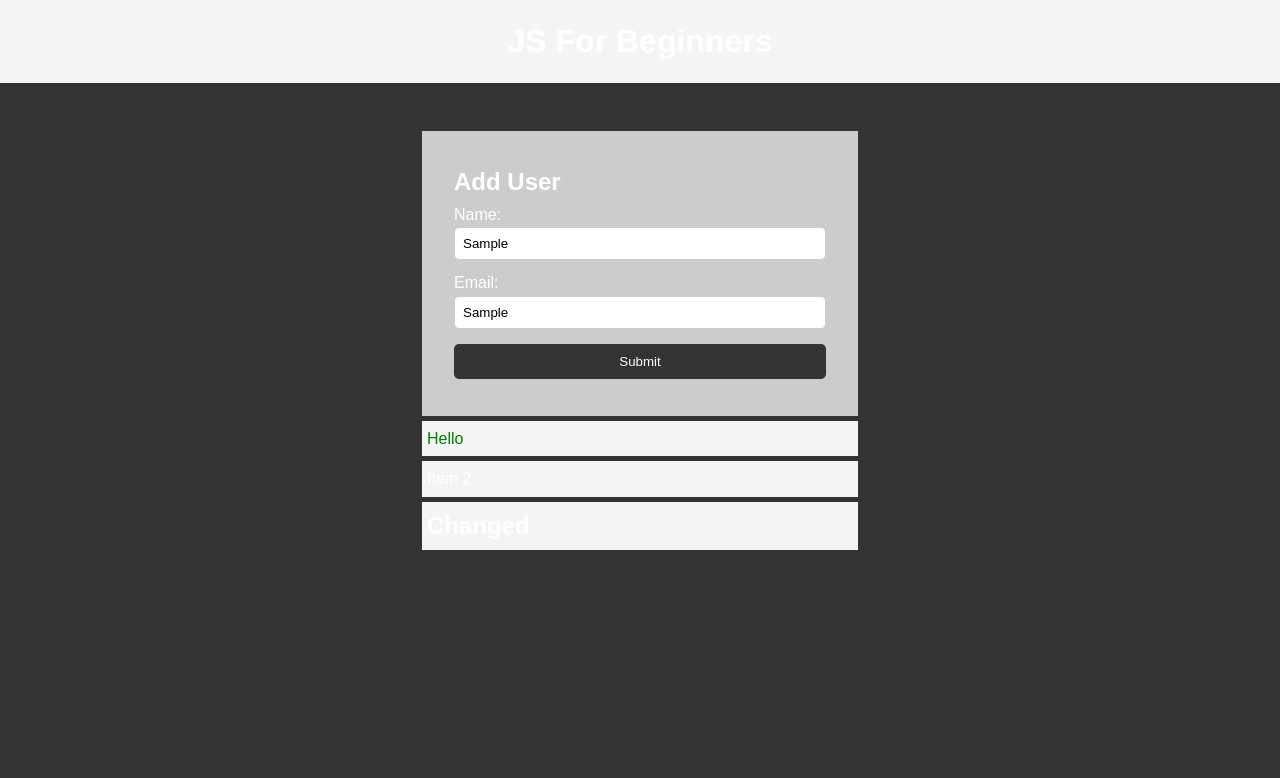
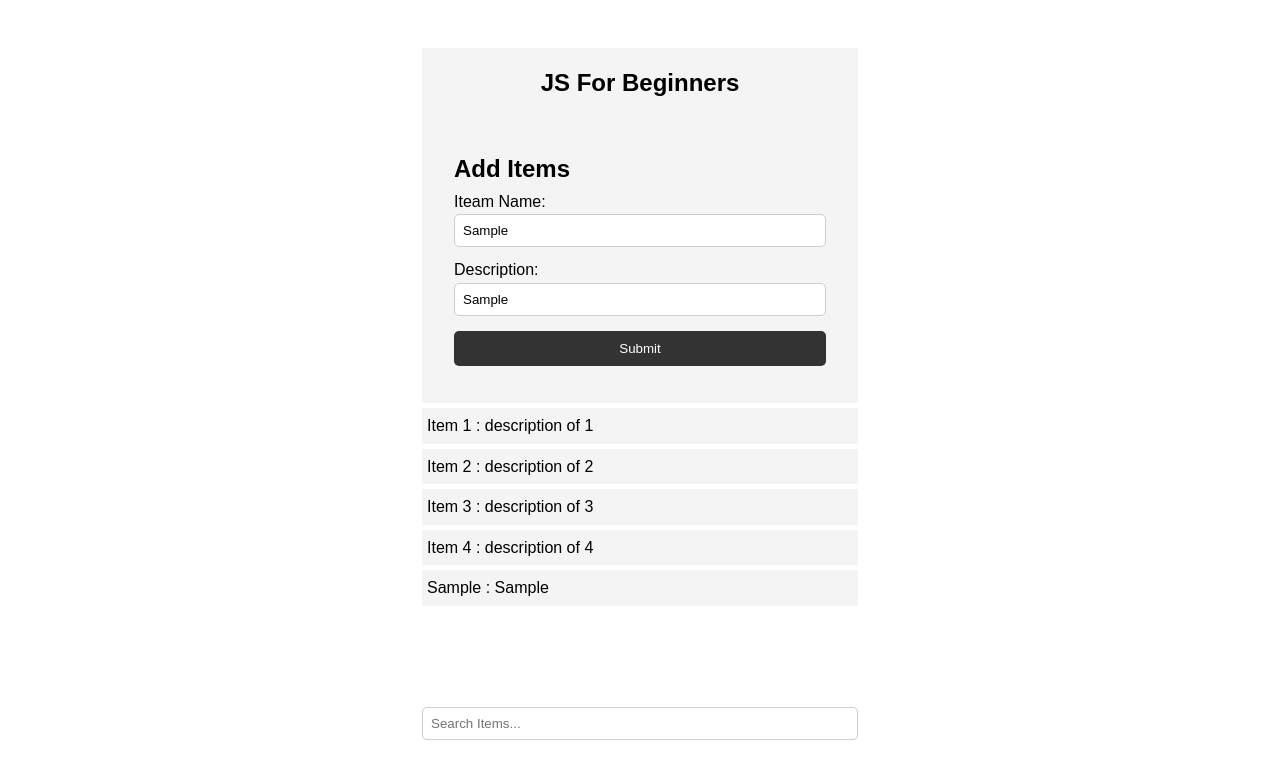
Before and after one commit to aditya493/Javascript, a plain HTML site: page index.html in a window 1280 px wide. Both pictures are taken after typing "Sample", "Sample" into the empty fields and a click on the input "Submit". Drawn offline with Linux system fonts and the light colour scheme.

Commit message:
filter feature is added

```diff
--- /dev/null
+++ b/filter.js
@@ -0,0 +1,32 @@
+var form = document.getElementById('my-form')
+var filter = document.getElementById('filter');
+var itemList = document.getElementById('items');
+filter.addEventListener('keyup', filterItems);
+
+form.addEventListener('submit', addItem);
+function addItem(e){
+  e.preventDefault();
+    var newitem = document.getElementById('name').value + " : " + document.getElementById('email').value;
+
+    var li = document.createElement('li');
+    li.className = 'list';
+    li.appendChild(document.createTextNode(newitem));
+    itemList.appendChild(li);
+
+}
+
+function filterItems(e){
+    // convert text to lowercase
+    var text = e.target.value.toLowerCase();
+    // Get lis
+    var items = itemList.getElementsByTagName('li');
+    // Convert to an array
+    Array.from(items).forEach(function(item){
+      var itemName = item.firstChild.textContent;
+      if(itemName.toLowerCase().indexOf(text) != -1){
+        item.style.display = 'block';
+      } else {
+        item.style.display = 'none';
+      }
+    });
+  }
--- a/index.html
+++ b/index.html
@@ -83,40 +83,58 @@ header {
   padding: 5px;
   margin: 5px;
 }
+ .col-md-6_align-self-center{
+  margin: auto;
+  width:500px;
+  overflow: auto;
+  padding: 3rem 2rem;
+}
+.form-control{
+  width: 100%;
+  padding: 8px;
+  margin-bottom: 10px;
+  border-radius: 5px;
+  border: 1px solid #ccc;
+}
+
     </style>
   </head>
   <body>
-    <header>
-      <h1>JS For Beginners</h1>
-    </header>
 
     <section class="container">
+      <header>
+        <h1 id="header-title">JS For Beginners</h1>
+      </header>
       <form id="my-form">
-        <h1>Add User</h1>
+        <h1>Add Items</h1>
         <div class="msg"></div>
         <div>
-          <label for="name">Name:</label>
+          <label for="name">Iteam Name:</label>
           <input type="text" id="name">
         </div>
         <div>
-          <label for="email">Email:</label>
+          <label for="text">Description:</label>
           <input type="text" id="email">
         </div>
         <input class="btn" type="submit" value="Submit">
       </form>
 
-      <ul id="users"></ul>
 
-       <ul class="items">
-        <li class="item">Hello</li>
-        <li class="item">Item 2</li>
-        <li class="item">Item 3</li>
+
+       <ul id="items" class="list">
+        <li class="list-items">Item 1 : description of 1</li>
+        <li class="list-items">Item 2 : description of 2</li>
+        <li class="list-items">Item 3 : description of 3</li>
+        <li class="list-items">Item 4 : description of 4</li>
        </ul>
     </section>
+    <!-- search block -->
+    <div class="col-md-6_align-self-center">
+      <input type="text" class="form-control" id="filter" placeholder="Search Items...">
+  </div>
 
-
-    <script src="Dom.js"></script>
-    <!--<script src="events.js"></script>-->
-
+    <!-- <script src="Dom_ById.js"></script>   -->
+    <!--<script src="events.js"></script>    -->
+    <script src="filter.js"></script>
   </body>
 </html>
```
